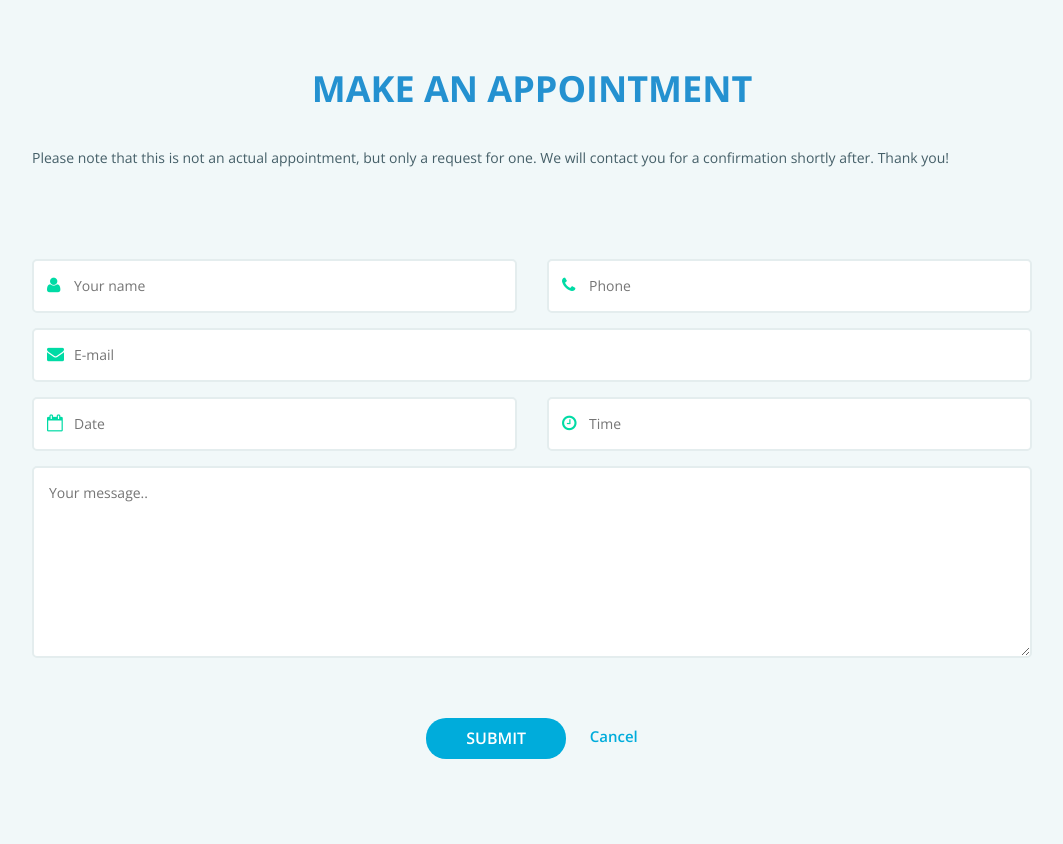
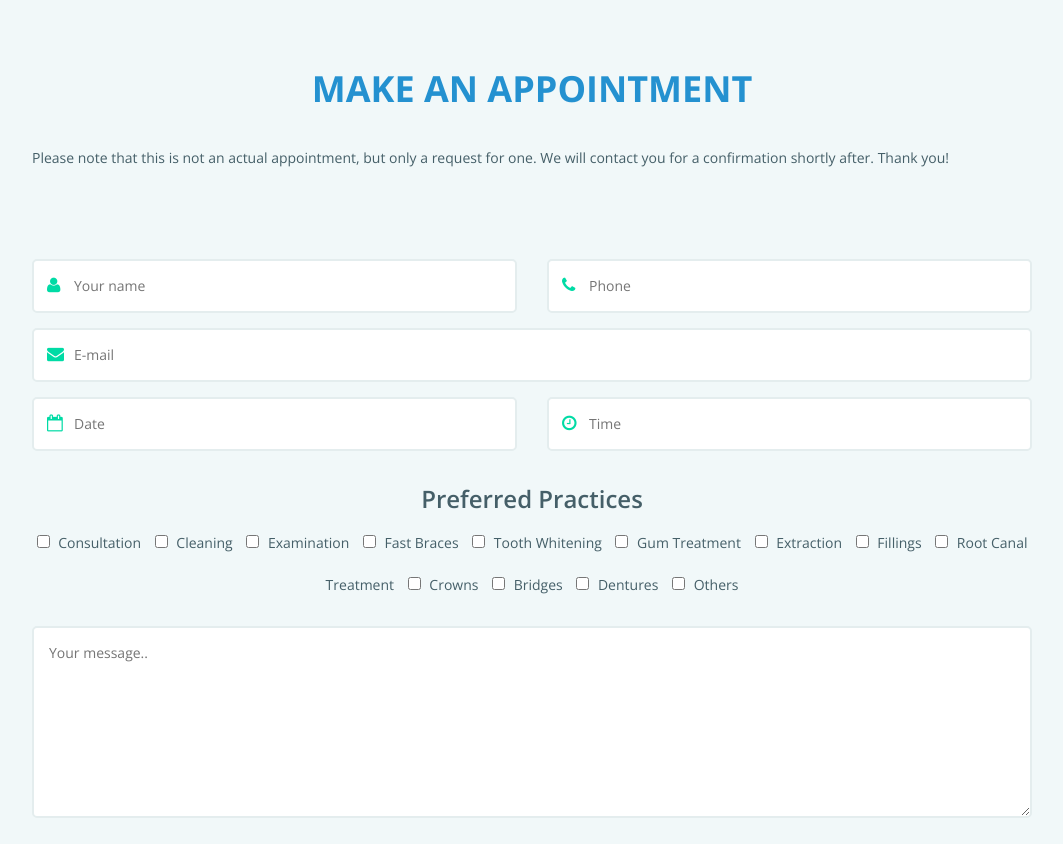
Before and after one commit to Business360/183pdb, a PHP site: page /appointments.php in a window 1280 px wide. Shown: the part 411-1255 px from the top of the page, without its empty margins (108-1171 px from the left). Run offline with PHP 8.4, Linux system fonts and the light colour scheme; some libraries are stand-ins or nearby versions.

Commit message:
Added practices section & adjusted CSS accordingly

```diff
--- a/appointments.php
+++ b/appointments.php
@@ -63,6 +63,22 @@
 					<input type="text" class="timepicker-f" id="timepicker1" name="time" data-validation="required" placeholder="Time" />
 					<div class="help help-sm help-red">!</div>
 				</div>
+				<div class="col-lg-12 col-md-12 col-sm-12 col-xs-12 booking-practices">
+					<h3 class="text-center">Preferred Practices</h3>
+					<input type="checkbox" name="Consultation" data-validation="required"/> Consultation
+					<input type="checkbox" name="Cleaning" data-validation="required"/> Cleaning
+					<input type="checkbox" name="Examination" data-validation="required"/> Examination
+					<input type="checkbox" name="Fast Braces" data-validation="required"/> Fast Braces
+					<input type="checkbox" name="Tooth Whitening" data-validation="required"/> Tooth Whitening
+					<input type="checkbox" name="Gum Treatment" data-validation="required"/> Gum Treatment
+					<input type="checkbox" name="Extraction" data-validation="required"/> Extraction
+					<input type="checkbox" name="Fillings" data-validation="required"/> Fillings
+					<input type="checkbox" name="Root Canal Treatment" data-validation="required"/> Root Canal Treatment
+					<input type="checkbox" name="Crowns" data-validation="required"/> Crowns
+					<input type="checkbox" name="Bridges" data-validation="required"/> Bridges
+					<input type="checkbox" name="Dentures" data-validation="required"/> Dentures
+					<input type="checkbox" name="Others" data-validation="required"/> Others
+				</div>
 				</div>
 				<div class="row">
 				<div class="col-lg-12 col-md-12 col-sm-12 col-xs-12 booking-form-item">
--- a/assets/css/custom.css
+++ b/assets/css/custom.css
@@ -105,6 +105,22 @@ ul.footer-nav {
     font-size: 16px;
 }
 
+.booking-practices {
+    line-height: 3rem;
+    margin-top: 20px;
+    margin-bottom: 20px;
+    text-align: center;
+}
+
+.booking-practices input[type="checkbox"]:nth-child(2) {
+    margin-left: 0px;
+}
+
+.booking-practices input[type="checkbox"] {
+    margin-left: 10px;
+    margin-right: 5px;
+}
+
 /* Responsive */
 @media (max-width: 768px) {
     .header-logo img {
```
